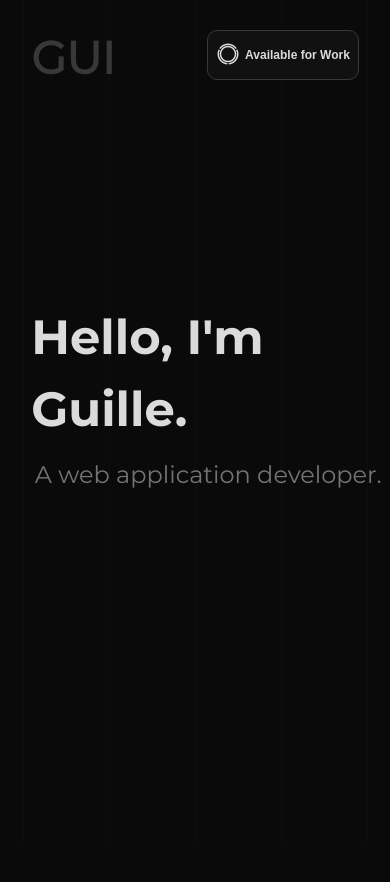
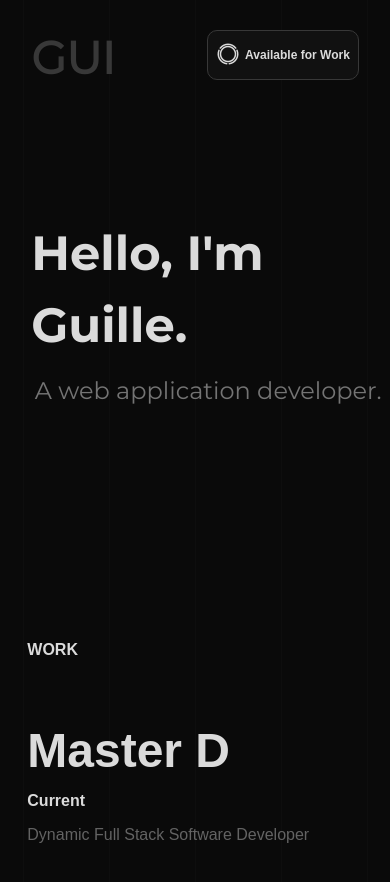
Before and after one commit to Guille814/portfolio, an Angular app: page / in a window 390 px wide. Shown: the top 882 px of the page. Before the commit the page ends 844 px from the top, so only its background shows below. Built offline with nearby package versions, Linux system fonts and the light colour scheme.

Commit message:
Contenedor trabajos responsive y pc

```diff
--- a/src/app/app.component.html
+++ b/src/app/app.component.html
@@ -1,3 +1,4 @@
+<div class="container">
   <div class="center-line"></div>
   <div class="parallel-line-1"></div>
   <div class="parallel-line-2"></div>
@@ -11,11 +12,7 @@
 
   <div style="position: relative; display: flex; align-items: center;">
     <!-- Botón con animación -->
-  <button
-      class="work-button"
-      [ngClass]="{'fade-in': fadeIn}"
-      (mouseover)="showEmail()"
-      (mouseout)="showDefault()"
+    <button class="work-button" [ngClass]="{'fade-in': fadeIn}" (mouseover)="showEmail()" (mouseout)="showDefault()"
       (click)="copyToClipboard('guilleibannez@gmail.com')">
       <span *ngIf="buttonText === 'Available for Work'">
         <img src="/historia.png" alt="Icono" class="icon" />
@@ -32,3 +29,10 @@
     <p>Hello, I'm Guille.</p>
     <p class="p2">A web application developer.</p>
   </div>
+
+  <div class="first-line" [class.visible]="isVisible"></div>
+  <div class="second-line" [class.visible]="isVisible"></div>
+<!--div class="thirt-line"></div>
+<div class="fourth-line"></div-->
+  <app-works></app-works>
+</div>
--- a/src/app/app.component.ts
+++ b/src/app/app.component.ts
@@ -1,10 +1,11 @@
-import { Component, OnInit } from '@angular/core';
+import { Component, OnInit, HostListener } from '@angular/core';
 import { CommonModule } from '@angular/common';
+import { WorksComponent } from './works/works.component'; // Asegúrate de que la ruta sea correcta
 
 @Component({
   selector: 'app-root',
   standalone: true,
-  imports: [CommonModule],
+  imports: [CommonModule, WorksComponent], // Importa WorksComponent aquí
   templateUrl: './app.component.html',
   styleUrls: ['./app.component.scss']
 })
@@ -13,12 +14,23 @@ export class AppComponent implements OnInit {
   buttonText: string = 'Available for Work';
   showCopiedText: boolean = false;
   fadeIn: boolean = false;
+  isVisible: boolean = false; // Propiedad para controlar la visibilidad
 
   ngOnInit() {
     // Activa la clase fade-in para los elementos después de cargar el componente
     setTimeout(() => {
       this.fadeIn = true;
-    }, 100); // Puedes ajustar el tiempo si deseas un retardo adicional
+    }, 100); // Ajusta el tiempo si deseas un retardo adicional
+  }
+
+  @HostListener('window:scroll', [])
+  onScroll() {
+    const scrollY = window.scrollY || window.pageYOffset;
+    if (scrollY > 50) {
+      this.isVisible = true; // Muestra la línea
+    } else {
+      this.isVisible = false; // Oculta la línea
+    }
   }
 
   showEmail() {
--- /dev/null
+++ b/src/app/works/works.component.html
@@ -0,0 +1,24 @@
+<div class="works-container">
+    <h3 class="work">WORK</h3>
+    <h3 class="details">DETAILS</h3>
+    <div class="work-category current">
+      <h3 class="masterd">Master D</h3>
+      <p class="current-title">Current</p>
+      <p class="current-expl">Dynamic Full Stack Software Developer</p>
+    </div>
+  <!--
+    <div class="work-category year-2022">
+      <h3>2022</h3>
+
+    </div >
+
+    <div class="work-category year-2021">
+      <h3>2021</h3>
+
+    </div>
+
+    <div class="work-category year-2019">
+      <h3>2019</h3>
+
+    </div-->
+  </div>
--- /dev/null
+++ b/src/app/works/works.component.scss
@@ -0,0 +1,106 @@
+.works-container {
+    font-family: 'Montserrat', sans-serif; // Aplica la fuente Montserrat
+
+    .work-category {
+        padding: 20px; // Espacio interno
+
+        .masterd {
+            color: #dbdbdb !important;
+            position: absolute;
+            font-size: 72px;
+            top: 60%;
+            left: 17%;
+        }
+
+        .current-title {
+            color: #dbdbdb !important;
+            position: absolute;
+            font-size: 16px;
+            font-weight: bold;
+            top: 63%;
+            left: 51%;
+        }
+
+        .current-expl {
+            color: #636363 !important;
+            position: absolute;
+            font-size: 16px;
+            top: 65%;
+            left: 51%;
+        }
+    }
+
+    .work,
+    .details {
+        color: #dbdbdb !important;
+        position: absolute;
+        font-size: 24px;
+        font-weight: bold;
+        top: 57%;
+    }
+
+    .work {
+        left: 16.5%;
+    }
+
+    .details {
+        left: 50.5%;
+    }
+}
+
+
+
+
+/* RESPONSIVE PARA MOVILES*/
+@media (max-width: 768px) {
+    .works-container {
+        font-family: 'Montserrat', sans-serif; // Aplica la fuente Montserrat
+
+        .work-category {
+            padding: 20px; // Espacio interno
+
+            .masterd {
+                color: #dbdbdb !important;
+                position: absolute;
+                font-size: 48px;
+                top: 40%;
+                left: 7%;
+            }
+
+            .current-title {
+                color: #dbdbdb !important;
+                position: absolute;
+                font-size: 16px;
+                font-weight: bold;
+                top: 46%;
+                left: 7%;
+            }
+
+            .current-expl {
+                color: #636363 !important;
+                position: absolute;
+                font-size: 16px;
+                top: 48%;
+                left: 7%;
+            }
+        }
+
+        .work,
+        .details {
+            color: #dbdbdb !important;
+            position: absolute;
+            font-size: 16px;
+            font-weight: bold;
+            top: 37%;
+        }
+
+        .work {
+            left: 7%;
+        }
+
+        .details {
+            left: 50.5%;
+            opacity: 0;
+        }
+    }
+}
--- a/src/styles.scss
+++ b/src/styles.scss
@@ -12,8 +12,14 @@
   font-style: normal;
 }
 
+.container {
+  position: relative; /* Asegúrate de que el contenedor tenga posición relativa */
+  height: 200vh; /* Aumenta la altura del contenedor para permitir el scroll */
+
+}
+
 body {
-  background-color: #0a0a0a;
+  background-color: #0f0f0f;
   /* Fondo gris muy oscuro */
   margin: 0;
   padding: 0;
@@ -25,12 +31,13 @@ body {
 .parallel-line-1,
 .parallel-line-2,
 .parallel-line-3,
-.parallel-line-4 {
+.parallel-line-4
+{
   position: absolute;
   top: 0;
   bottom: 0;
   width: 1px;
-  background-color: #383838;
+  background-color: #242424;
   /* Gris oscuro */
   transform: scaleX(0.1);
   /* Mantiene la línea fina */
@@ -70,6 +77,8 @@ body {
   transform: scaleX(0.1) translateX(-50%);
 }
 
+
+
 .logo {
   position: absolute;
   /* Para posicionar en la esquina superior izquierda */
@@ -101,7 +110,7 @@ body {
   /* Alineado a la misma altura que la "G" */
   right: 16.5%;
   /* Ajusta este valor para la distancia desde la derecha */
-  background-color: #111;
+  background-color: #0f0f0f;
   /* Mismo color que el fondo */
   color: #dbdbdb;
   /* Color de texto igual al gris de las líneas */
@@ -131,7 +140,7 @@ body {
 .work-button:hover {
   background-color: #dbdbdb;
   /* Cambia a gris claro al hacer hover */
-  color: #111;
+  color: #0f0f0f;
   /* Cambia el color del texto al color del fondo al hacer hover */
 }
 
@@ -184,7 +193,7 @@ body {
 
 .intro-text {
   position: absolute;
-  top: 20%;
+  top: 10%;
   /* Mantiene su posición vertical central */
   left: 16.5%;
   /* Cambia a 50% para centrar */
@@ -234,6 +243,45 @@ body {
 }
 
 
+.first-line,
+.second-line {
+  position: absolute;
+  left: 50%;  /* Alinea la línea desde el centro */
+  height: 2px; /* Grosor de la línea */
+  background-color: #b6b6b6; /* Color de la línea */
+  transform: translateX(-50%) scaleX(0); /* Inicia con una escala de 0 (invisible) */
+  opacity: 0; /* Oculta la línea inicialmente */
+  transition: opacity 0.8s ease, transform 0.8s ease; /* Transiciones más lentas para suavizar la aparición */
+  width: 68%; /* Ancho de la línea */
+  top: 70%;
+}
+
+.first-line.visible ,
+.second-line.visible{
+  transform: translateX(-50%) scaleX(1); /* Mueve la línea a su posición original y escala a 1 (visible) */
+  opacity: 1; /* Muestra la línea */
+}
+
+.first-line {
+  width: 68%; /* Cambia el ancho de la línea central */
+  top: 60%;
+}
+
+.second-line{
+  width: 68%; /* Cambia el ancho de la línea central */
+  top: 70%;
+}
+
+
+
+
+
+
+
+
+
+
+/* RESPONSIVE PARA MOVILES*/
 @media (max-width: 768px) {
 
   body {
@@ -404,7 +452,7 @@ body {
 
   .intro-text {
     position: absolute;
-    top: 30%;
+    top: 10%;
     /* Mantiene su posición vertical central */
     left: 8%;
     /* Cambia a 50% para centrar */
@@ -473,4 +521,33 @@ body {
     }
   }
 
+  .first-line,
+  .second-line {
+    position: absolute;
+    left: 50%;  /* Alinea la línea desde el centro */
+    height: 2px; /* Grosor de la línea */
+    background-color: #b6b6b6; /* Color de la línea */
+    transform: translateX(-50%) scaleX(0); /* Inicia con una escala de 0 (invisible) */
+    opacity: 0; /* Oculta la línea inicialmente */
+    transition: opacity 0.8s ease, transform 0.8s ease; /* Transiciones más lentas para suavizar la aparición */
+    width: 68%; /* Ancho de la línea */
+    top: 70%;
+  }
+
+  .first-line.visible,
+  .second-line.visible {
+    transform: translateX(-50%) scaleX(1); /* Mueve la línea a su posición original y escala a 1 (visible) */
+    opacity: 1; /* Muestra la línea */
+  }
+
+  .first-line {
+    width: 88%; /* Cambia el ancho de la línea central */
+    top: 40%;
+  }
+
+  .second-line{
+    width: 88%;
+    top:53%;
+  }
+
 }
```
Also changed, not shown: src/app/works/works.component.ts (added, +13 -0 lines), 1 other file (tests, documents, lock files or other folders). Lines whose indentation alone changed are shown as unchanged.
